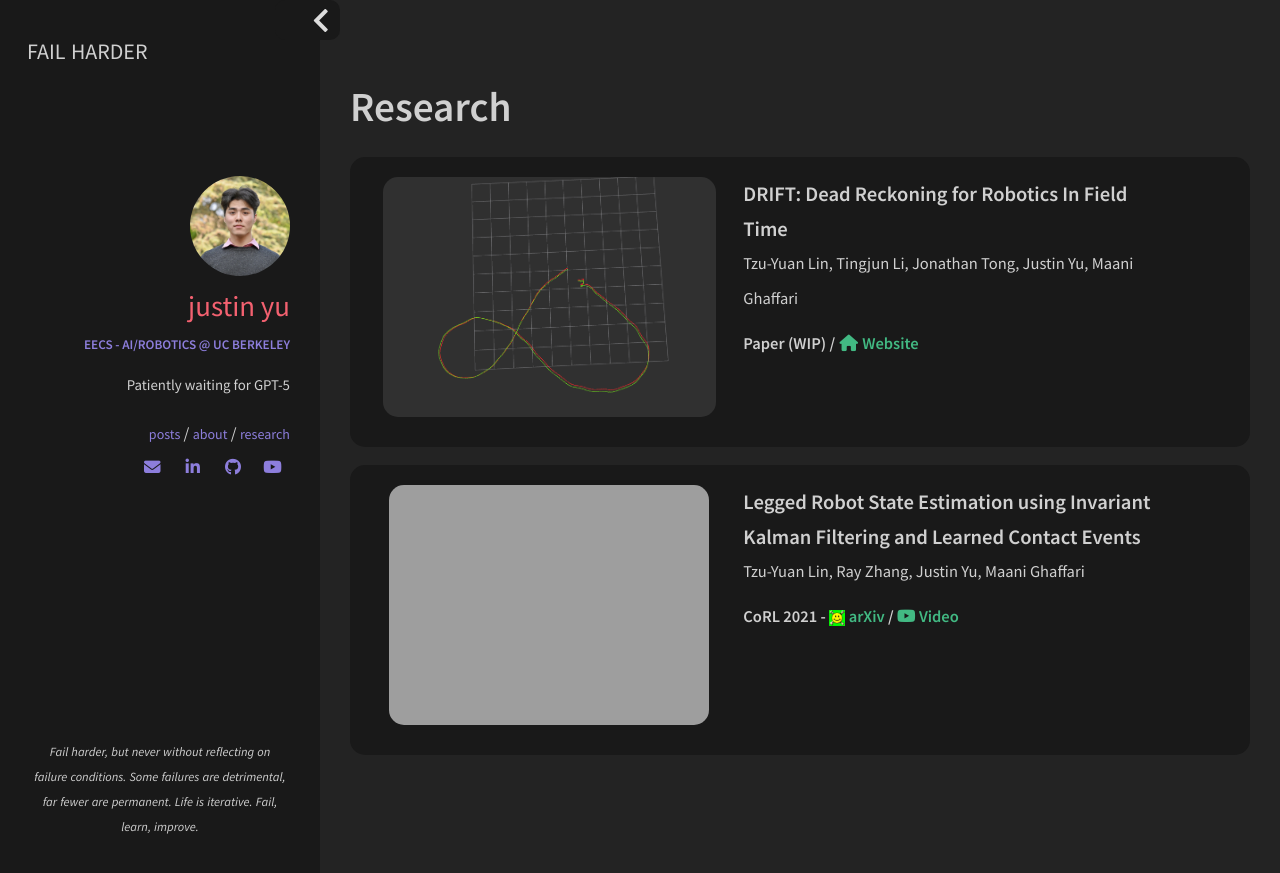
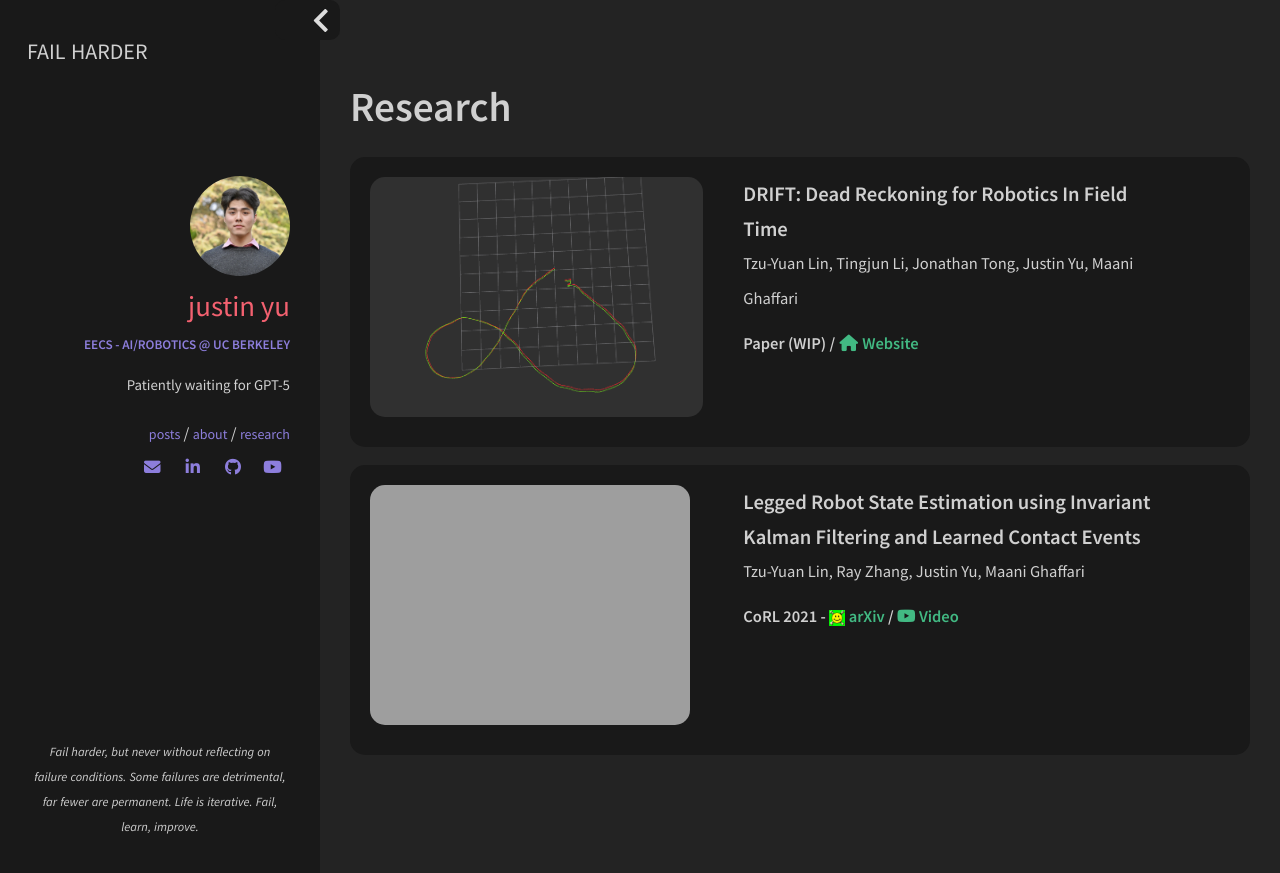
Before and after one commit to uynitsuj/uynitsuj.github.io, a Jekyll site: the page built from gresearch.html, in a window 1280 px wide. Shown: the top 873 px of the page. Built offline with Jekyll 4.4.1, drawn with Linux system fonts in a browser that asks for light colours; nearby versions of some CDN libraries.

Commit message:
img alignment lol

```diff
--- a/_includes/sections/projects.html
+++ b/_includes/sections/projects.html
@@ -5,7 +5,7 @@
     <div class="col">
         <!-- IMAGE -->
         <div class="col m5" style="float:middle; margin-right:15px; margin-bottom: 10px;">
-            <img align="middle" class="hidden-md" style="margin:auto;border-radius:15px;display:block"
+            <img align="left" class="hidden-md" style="margin:auto;border-radius:15px;display:block"
                 src="{{ site.url }}/img/robots/{{ project.image }}" alt="{{ site.url }}/img/robots/{{ project.image }}"
                 height="240">
         </div>
--- a/_includes/sections/research.html
+++ b/_includes/sections/research.html
@@ -3,7 +3,7 @@
 <div class="row" style="background-color: #191919; border-radius: 15px; padding: 20px;">
     <div class="col">
         <div class="col m5" style="float:middle; margin-right:15px; margin-bottom: 10px;">
-            <img align="middle" class="hidden-md" style="margin:auto;border-radius:15px;display:block"
+            <img align="left" class="hidden-md" style="margin:auto;border-radius:15px;display:block"
                 src="{{ site.url }}/img/pub/DRIFT.png" alt="{{ site.url }}/img/pub/DRIFT.png" height="240">
         </div>
         <div class="col m6 card-desc">
@@ -27,7 +27,7 @@
 <div class="row" style="background-color: #191919; border-radius: 15px; padding: 20px;">
     <div class="col">
         <div class="col m5" style="float:middle; margin-right:15px; margin-bottom: 10px;">
-            <img align="middle" class="hidden-md" style="margin:auto;border-radius:15px;display:block"
+            <img align="left" class="hidden-md" style="margin:auto;border-radius:15px;display:block"
                 src="{{ site.url }}/img/pub/cheetah.png" alt="{{ site.url }}/img/pub/cheetah.png" height="240">
         </div>
         <div class="col m6 card-desc">
```
Also changed, not shown: 2 other files.
